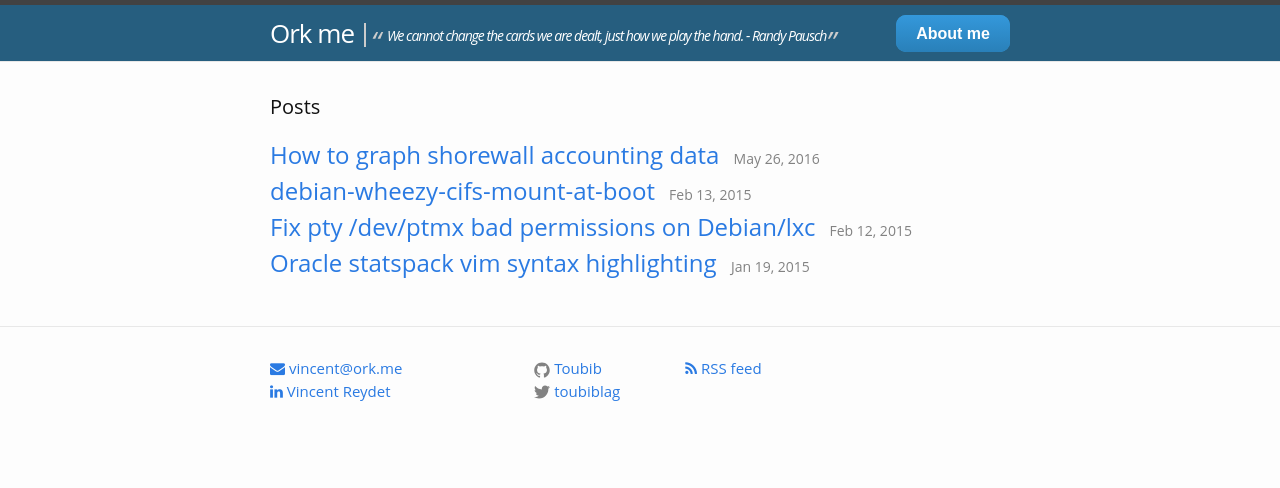
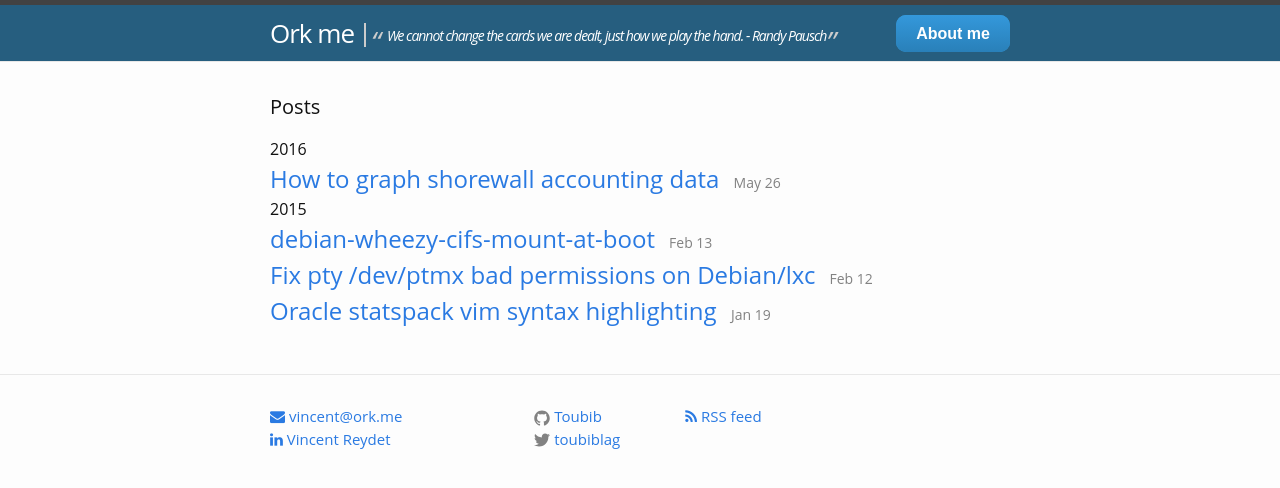
Before and after one commit to Toubib/blog.ork.me, a Jekyll site: the page built from index.html, in a window 1280 px wide. Shown: the top 488 px of the page. Built offline with Jekyll 4.4.1, drawn with Linux system fonts in a browser that asks for light colours; nearby versions of some CDN libraries.

Commit message:
Changed layout, sort by year.

```diff
--- a/index.html
+++ b/index.html
@@ -11,10 +11,16 @@ lang: en
   {% assign posts=site.posts | where:"lang", page.lang %}
   <ul class="post-list">
   {% for post in posts %}
+    {% assign currentdate = post.date | date: "%Y" %}
+    {% if currentdate != date %}
+      <li id="y{{currentdate}}">{{ currentdate }}</li>
+      {% assign date = currentdate %}
+    {% endif %}
       <li>
         <a href="{{ post.url | prepend: site.baseurl }}" class="post-link">{{ post.title }}</a>
-          <span class="post-meta">{{ post.date | date: "%b %-d, %Y" }}</span>
+          <span class="post-meta">{{ post.date | date: "%b %-d" }}</span>
       </li>
+
   {% endfor %}
   </ul>
 
```
